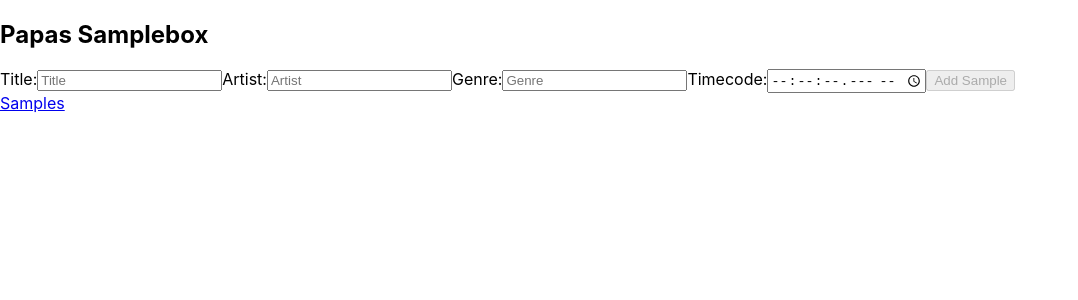
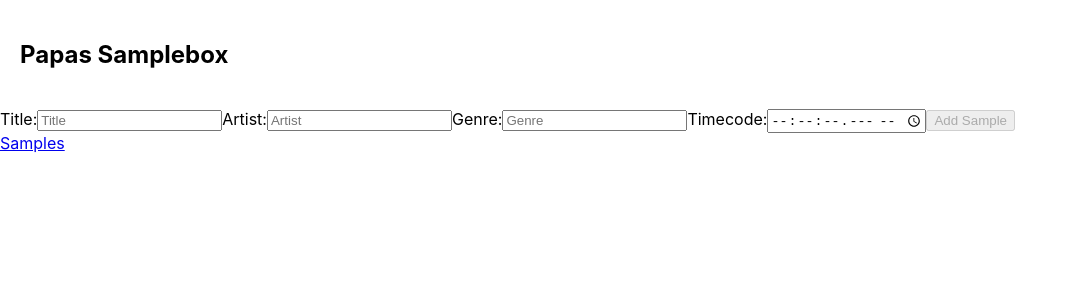
Before and after one commit to manuelpapa/todo, a React (Create React App) app: page /add in a window 1280 px wide. Shown: the top 300 px of the page, without its empty margins (0-1078 px from the left). Built offline with nearby package versions, Linux system fonts and the light colour scheme.

Commit message:
Add CSS-structure to Add-Sample-Page

```diff
--- a/src/pages/AddSample.css
+++ b/src/pages/AddSample.css
@@ -1,7 +1,18 @@
 .AddSample {
+  height: 100vh;
+  display: grid;
+  grid-template-rows: auto 1fr auto;
+}
+
+.AddSample > * {
+  flex-basis: 100%;
 }
 
 .AddSample-header {
+  display: flex;
+  flex-direction: column;
+  padding: 20px 20px;
+  background-image: var(--bg-gradient);
 }
 
 .AddSample-main {
```
